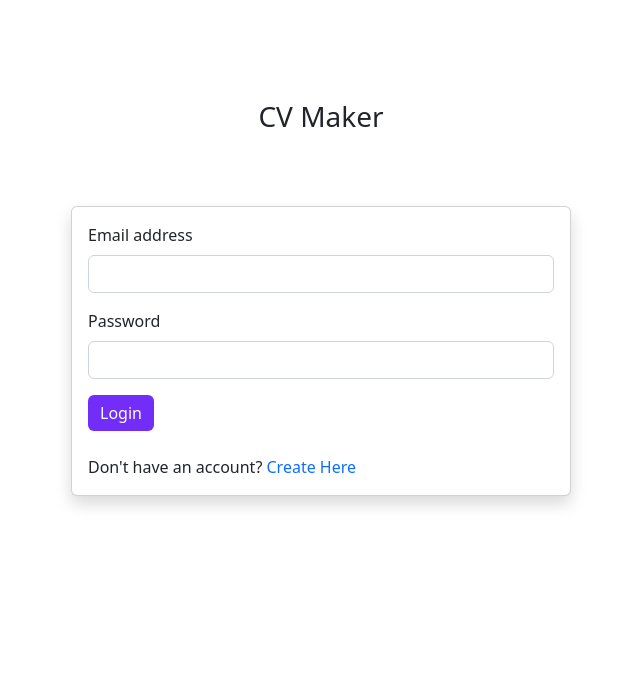
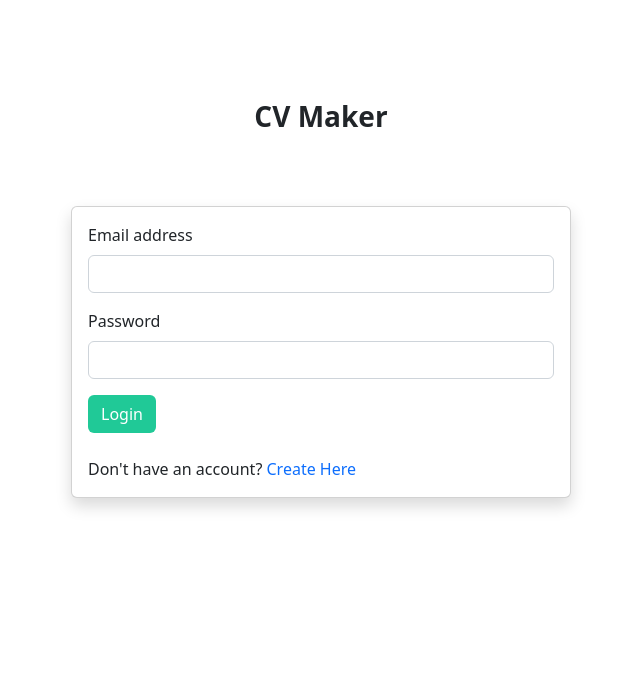
Before and after one commit to ahsanaliSWE/CV-Maker, a PHP site: page /index in a window 1280 px wide. Shown: the top 673 px of the page, without its empty margins (319-959 px from the left). Run offline with PHP 8.4, Linux system fonts and the light colour scheme.

Commit message:
Update index.php

```diff
--- a/index.php
+++ b/index.php
@@ -20,7 +20,7 @@ if (isset($_SESSION['user_id'])) {
 <body>
     <div class="wrapper">
         <div class="auth">
-            <h3>CV Maker</h3>
+            <h3 style="font-weight:bold">CV Maker</h3>
             <div class="mt-3">
                 <?php
                 $url = "http://" . $_SERVER['HTTP_HOST'] . $_SERVER['REQUEST_URI'];
@@ -55,7 +55,7 @@ if (isset($_SESSION['user_id'])) {
                                 <label class="form-label">Password</label>
                                 <input type="password" class="form-control" name="password" required>
                             </div>
-                            <button type="submit" class="btn btn-primary">Login</button> <br> <br>
+                            <button type="submit" class="btn" style="background-color: #20c997;color:white">Login</button> <br> <br>
                             Don't have an account? <a href="register.php">Create Here</a>
                         </form>
                     </div>
```
